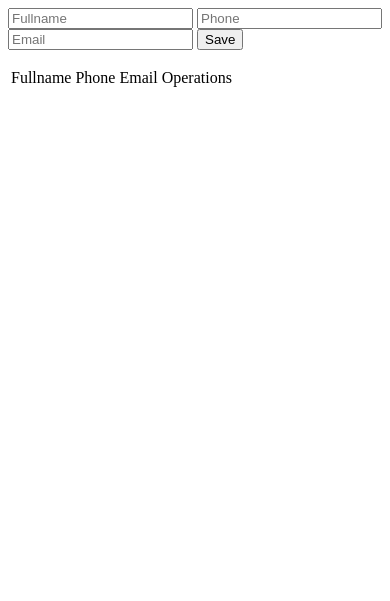
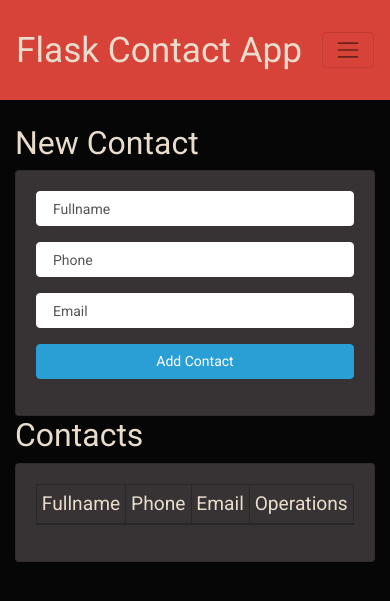
Before and after one commit to SebastianMOtero/Flask1, a Flask app: page / in a window 390 px wide. Shown: the top 601 px of the page. Run offline with Flask 2, Linux system fonts and the light colour scheme; data that the repository does not hold is empty; some libraries are stand-ins or nearby versions.

Commit message:
Contact App

```diff
--- a/App.py
+++ b/App.py
@@ -30,15 +30,30 @@
         flash('Contact Added Successfully')
         return redirect(url_for('Index'))
 
-@app.route('/edit')
-def edit_contact():
-    return 'Edit contact'
+@app.route('/edit/<id>')
+def edit_contact(id):
+    cursor = mysql.connection.cursor()
+    cursor.execute('SELECT * FROM contacts WHERE ID = %s', (id))
+    data = cursor.fetchall()
+    return render_template('edit_contact.html', contact = data[0])
+
+@app.route('/update/<id>', methods = ['POST'])
+def update(id):
+    if request.method == 'POST':
+        fullname = request.form['fullname']
+        phone = request.form['phone']
+        email = request.form['email']
+        cursor = mysql.connection.cursor()
+        cursor.execute('UPDATE contacts SET fullname = %s, phone = %s, email = %s WHERE id = %s', (fullname, phone, email, id))
+        mysql.connection.commit()
+        flash('Contact Updated Successfully')
+        return redirect(url_for('Index'))
 
 @app.route('/delete/<string:id>')
 def delete_contact(id):
     cursor = mysql.connection.cursor()
     print(id)
-    cursor.execute('DELETE FROM contacts WHERE id = %d', format(id))
+    cursor.execute('DELETE FROM contacts WHERE id = {0}'.format(id))
     mysql.connection.commit()
     flash('Contact Removed Successfully')
     return redirect(url_for('Index'))
--- a/templates/index.html
+++ b/templates/index.html
@@ -1,40 +1,84 @@
+{% extends 'layout.html' %}
+
+
+
+{% block body %}
+
+
+
+
+
+<div class="row" >
+
           {% with messages = get_flashed_messages() %}
           {% if messages %}
           {% for message in messages %}
- <p>{{message}}</p>
+          <div class="alert alert-success alert-dismissible fade show" role="alert" style="width:100%; padding: 1.5rem; font-size: 1.2rem; border: 0">
+            {{message}}
+            <button type="button" class="close" data-dismiss="alert" aria-label="Close" style="height:100%>
+              <span aria-hidden="true">&times;</span>
+            </button>
+          </div>
           {% endfor%}
           {% endif%}
           {% endwith %}
+</div>
+<div class="row">
+  <div class="col-md-5">
+
+    <h4 style="color:#E8DCCC">New Contact</h4>
+    <div class="card card-body" style="background-color:#373234;">
       <form action="/add_contact", method="POST">
-
-  <input type="text" name="fullname" placeholder="Fullname">
-  <input type="text" name="phone" placeholder="Phone">
-  <input type="text" name="email" placeholder="Email">
-  <button type="submit">
-    Save
+        <div class="form-group">
+          <input type="text" name="fullname" placeholder="Fullname" class="form-control">
+        </div>
+        <div class="form-group">
+          <input type="text" name="phone" placeholder="Phone" class="form-control">
+        </div>
+        <div class="form-group">
+          <input type="text" name="email" placeholder="Email" class="form-control">
+        </div>
+        <div class="form-group">
+          <button type="submit" class="btn btn-primary btn-block">
+            Add Contact
           </button>
+        </div>
       </form>
-
-<table>
+    </div>
+  </div>
+  <div class="col-md-7">
+    <h4 style="color:#E8DCCC">Contacts</h4>
+    <div class="card card-body" style="background-color:#373234;">
+      <table class="table table-striped table-bordered table-sm">
         <thead>
-      <tr>
+          <tr style="color:#E8DCCC; font-size:1.2rem">
             <td>Fullname</td>
             <td>Phone</td>
             <td>Email</td>
             <td>Operations</td>
           </tr>
         </thead>
-    <tbody>
+        <tbody style="color:#F3ECE4; font-size:1.0rem">
           {% for contact in contacts %}
           <tr>
             <td> {{ contact.1 }}</td>
             <td> {{ contact.2 }}</td>
             <td> {{ contact.3 }}</td>
-        <td>
-          <a href="/edit/{{contact.0}}">Edit</a>
-          <a href="/delete/{{contact.0}}">Delete</a>
+            <td align="center">
+              <a href="/edit/{{contact.0}}" class="btn btn-secondary" style="width:40%">Edit</a>
+              <a href="/delete/{{contact.0}}" class="btn btn-danger" style="width:50%">Delete</a>
             </td>
           </tr>
           {% endfor %}
         </tbody>
       </table>
+
+    </div>
+  </div>
+</div>
+
+
+
+
+
+{% endblock  %}
--- /dev/null
+++ b/templates/layout.html
@@ -0,0 +1,34 @@
+<!DOCTYPE html>
+<html lang="en" dir="ltr">
+  <head>
+    <meta charset="utf-8">
+    <title>Contacts Flask App</title>
+    <link rel="stylesheet" href="https://bootswatch.com/4/cyborg/bootstrap.min.css">
+  </head>
+  <body>
+
+    <nav class="navbar navbar-expand-lg navbar-light " style="height:100px; background-color:#D84339;">
+      <a class="navbar-brand" style="color:#E8DCCC; font-size:2.2rem" href="/">Flask Contact App</a>
+      <button class="navbar-toggler" type="button" data-toggle="collapse" data-target="#navbarNav" aria-controls="navbarNav" aria-expanded="false" aria-label="Toggle navigation">
+        <span class="navbar-toggler-icon"></span>
+      </button>
+    </nav>
+
+    <div class="container pt-4">
+      {% block body %}
+      {% endblock %}
+    </div>
+    <script src="https://code.jquery.com/jquery-3.3.1.slim.min.js"
+    integrity="sha384-q8i/X+965DzO0rT7abK41JStQIAqVgRVzpbzo5smXKp4YfRvH+8abtTE1Pi6jizo"
+    crossorigin="anonymous"></script>
+
+    <script src="https://cdnjs.cloudflare.com/ajax/libs/popper.js/1.14.7/umd/popper.min.js"
+    integrity="sha384-UO2eT0CpHqdSJQ6hJty5KVphtPhzWj9WO1clHTMGa3JDZwrnQq4sF86dIHNDz0W1"
+    crossorigin="anonymous"></script>
+
+  <script src="https://stackpath.bootstrapcdn.com/bootstrap/4.3.1/js/bootstrap.min.js"
+  integrity="sha384-JjSmVgyd0p3pXB1rRibZUAYoIIy6OrQ6VrjIEaFf/nJGzIxFDsf4x0xIM+B07jRM"
+  crossorigin="anonymous"></script>
+
+  </body>
+</html>
```
Also changed, not shown: templates/edit_contact.html (added, +32 -0 lines). Lines whose indentation alone changed are shown as unchanged.
